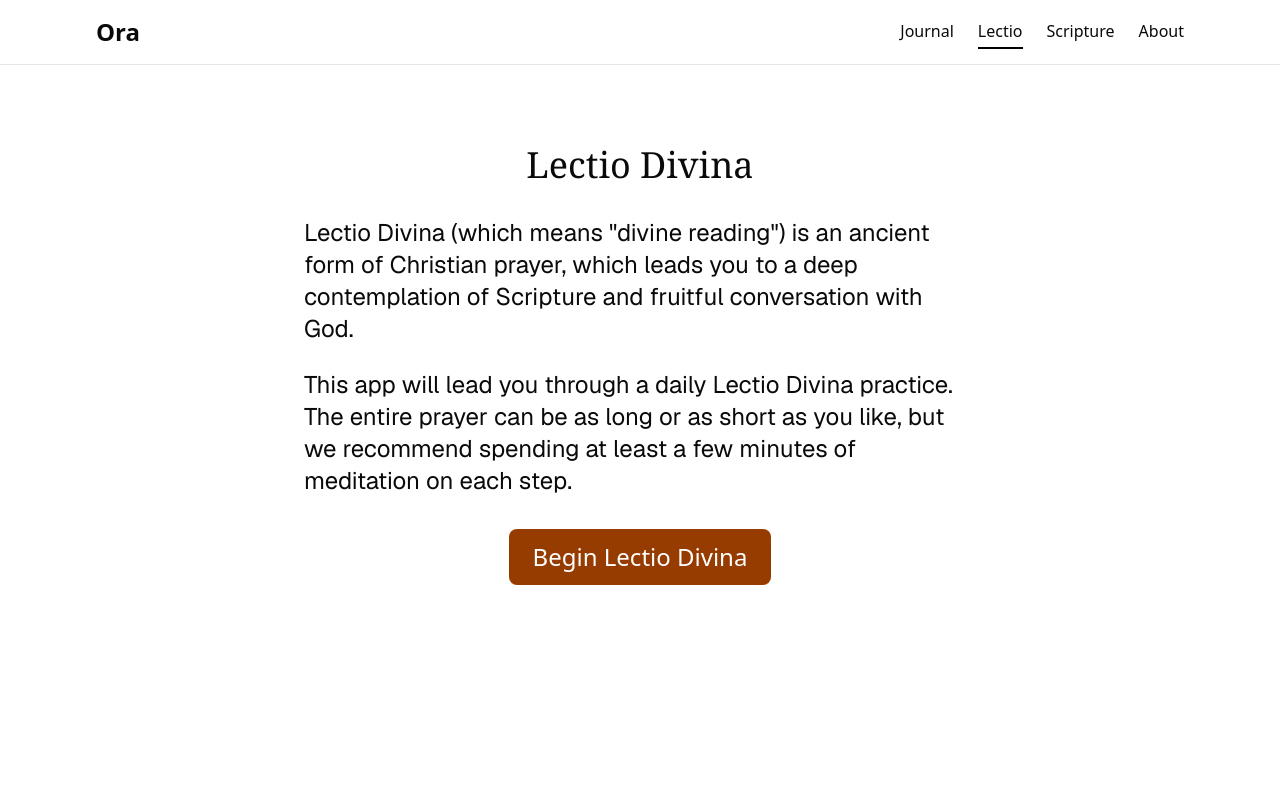
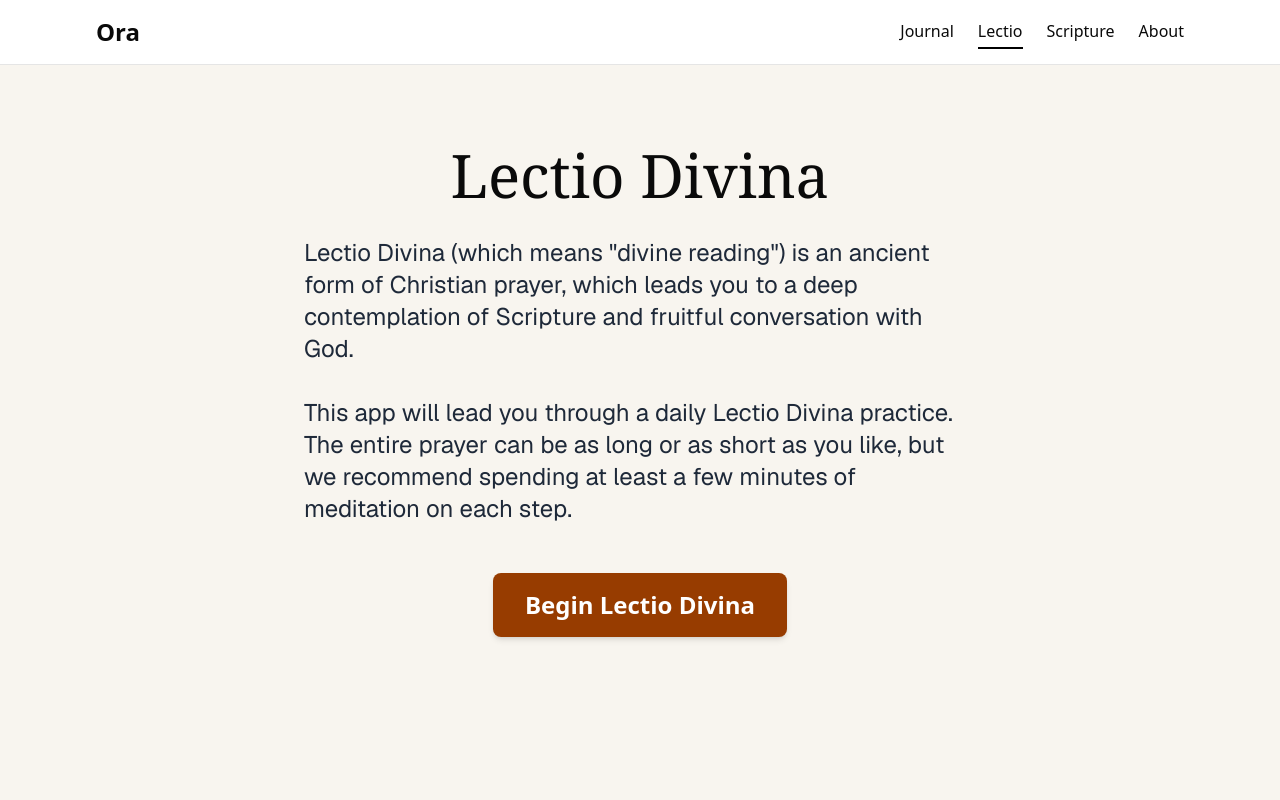
Before and after one commit to jeff-soriano/ora, a Next.js app: page /lectio-divina in a window 1280 px wide. Shown: the top 800 px of the page. Built offline with nearby package versions, Linux system fonts and the light colour scheme.

Commit message:
Style lectio divina page

```diff
--- a/app/lectio-divina/page.tsx
+++ b/app/lectio-divina/page.tsx
@@ -2,27 +2,25 @@ import Link from "next/link";
 
 export default function LectioDivinaPage() {
   return (
-    <div className="min-h-screen text-center md:text-left flex flex-col items-center px-6 py-12 md:py-20 bg-background">
-      {/* Title */}
-      <h1 className="text-3xl md:text-4xl font-serif mb-8">Lectio Divina</h1>
-
-      <p className="max-w-2xl text-xl md:text-2xl font-sans mb-6">
+    <div className="min-h-screen flex flex-col items-center justify-center md:justify-normal bg-[#f8f5ef] px-4 py-8 md:py-20">
+      <h1 className="text-5xl md:text-6xl font-serif mb-8">Lectio Divina</h1>
+      <p className="max-w-2xl text-xl md:text-2xl font-sans mb-8 text-gray-800">
         Lectio Divina (which means &quot;divine reading&quot;) is an ancient
         form of Christian prayer, which leads you to a deep contemplation of
         Scripture and fruitful conversation with God.
       </p>
-
-      <p className="max-w-2xl text-xl md:text-2xl font-sans mb-8">
+      <p className="max-w-2xl text-xl md:text-2xl font-sans mb-12 text-gray-800">
         This app will lead you through a daily Lectio Divina practice. The
         entire prayer can be as long or as short as you like, but we recommend
         spending at least a few minutes of meditation on each step.
       </p>
-
-      <Link href="/lectio-divina/lectio">
-        <button className="bg-amber-800 text-white text-xl md:text-2xl px-6 py-3 rounded-md hover:bg-amber-900 transition-colors hover:cursor-pointer">
-          Begin Lectio Divina
-        </button>
-      </Link>
+      <div className="w-full flex justify-center">
+        <Link href="/lectio-divina/lectio">
+          <button className="bg-amber-800 text-white text-xl md:text-2xl px-8 py-4 rounded-md hover:bg-amber-900 transition-colors hover:cursor-pointer font-semibold shadow-md">
+            Begin Lectio Divina
+          </button>
+        </Link>
+      </div>
     </div>
   );
 }
```
